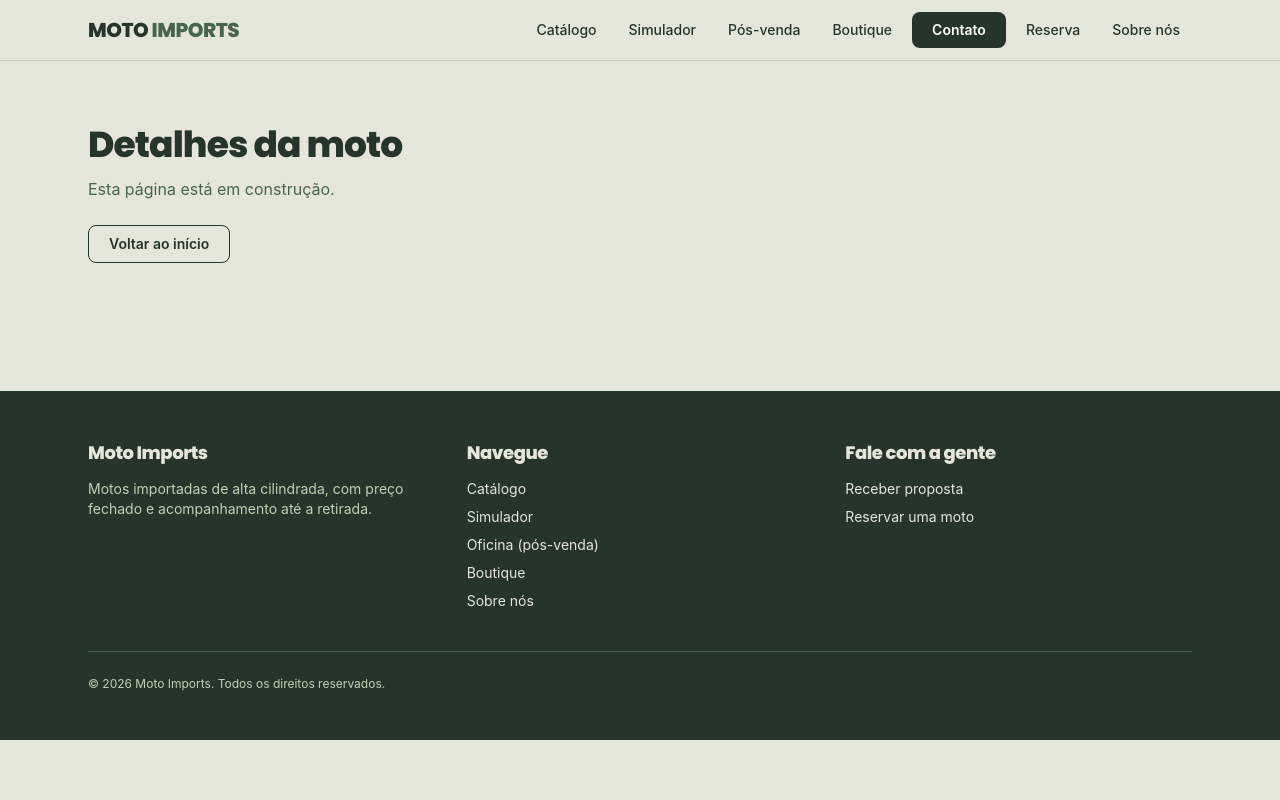
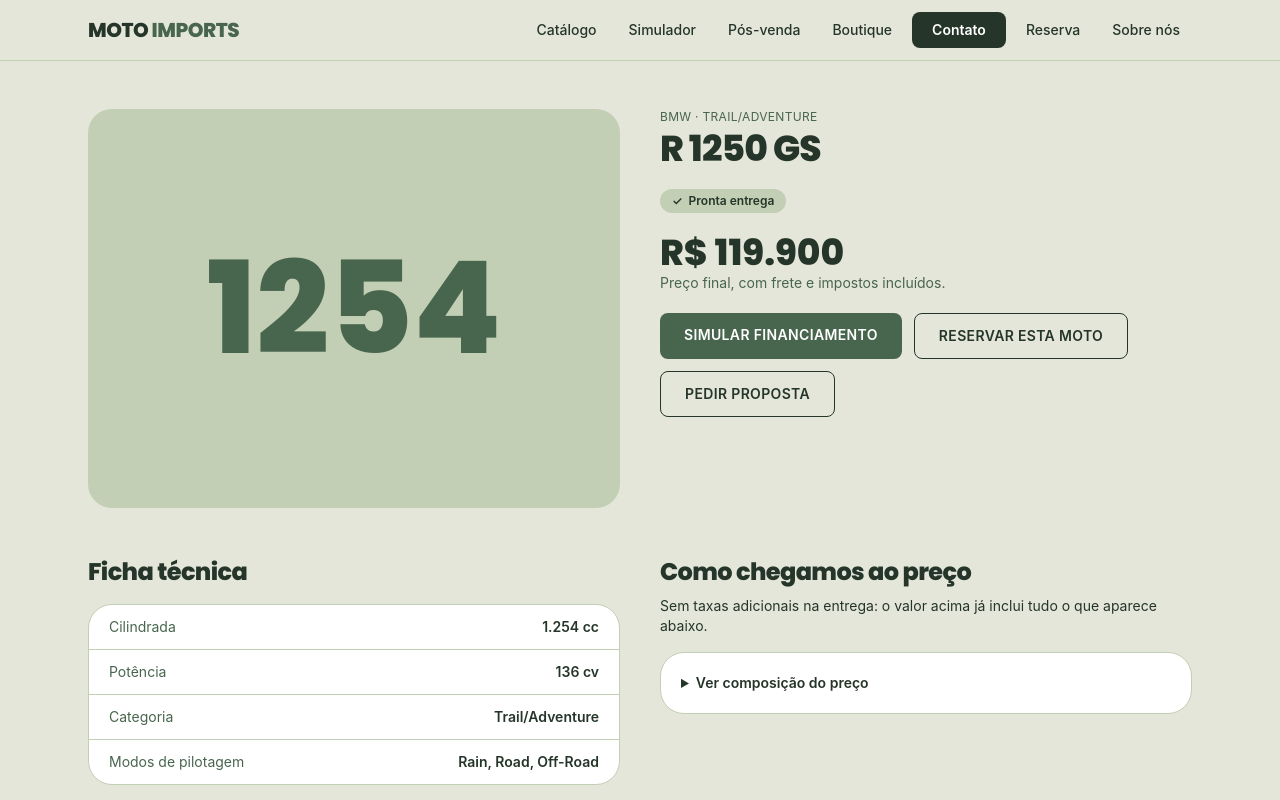
Before and after one commit to diasDev09/MotoImports, a React (Vite) app: page /moto/bmw-r-1250-gs in a window 1280 px wide. Shown: the top 800 px of the page. Built offline with nearby package versions, Linux system fonts and the light colour scheme.

Commit message:
feat(moto): página de detalhe com preço composto e atalhos (RF-02, RF-05, RF-09)

```diff
--- a/src/App.tsx
+++ b/src/App.tsx
@@ -1,6 +1,7 @@
 import { Routes, Route } from 'react-router-dom'
 import Navbar from './components/Navbar.tsx'
 import Footer from './components/Footer.tsx'
+import MotoDetalhe from './pages/MotoDetalhe.tsx'
 import Placeholder from './components/Placeholder.tsx'
 import Home from './pages/Home.tsx'
 import Catalogo from './pages/Catalogo.tsx'
@@ -20,7 +21,7 @@
         <Routes>
           <Route path="/" element={<Home />} />
           <Route path="/catalogo" element={<Catalogo />} />
-          <Route path="/moto/:id" element={<Placeholder titulo="Detalhes da moto" />} />
+          <Route path="/moto/:id" element={<MotoDetalhe />} />
           <Route path="/contato" element={<Contato />} />
           <Route path="/simulador" element={<Simulador />} />
           <Route path="/checkout" element={<Checkout />} />
--- /dev/null
+++ b/src/pages/MotoDetalhe.tsx
@@ -0,0 +1,177 @@
+import { Link, useNavigate, useParams } from 'react-router-dom'
+import StockBadge from '../components/StockBadge.tsx'
+import VideoTestRide from '../components/VideoTestRide.tsx'
+import { useApp } from '../context/AppContext.ts'
+import { motos } from '../data/motos.ts'
+import type { Moto } from '../data/motos.ts'
+import { PARAMETROS_PRECIFICACAO } from '../data/parametros-precificacao.ts'
+import { decomporPrecoFinal } from '../domain/pricing.ts'
+import type { ComposicaoPreco } from '../domain/pricing.ts'
+import { formatarCilindrada, formatarPreco } from '../utils/formatters.ts'
+
+// Página de detalhe da moto (/moto/:id). RF-02 (preço final e composição), RF-05 (vídeo),
+// RF-09 (selo de estoque) e os atalhos para simular, reservar e pedir proposta.
+
+const botaoPrimario =
+    'rounded-lg bg-musgo-600 px-6 py-3 text-center text-sm font-semibold uppercase tracking-wide text-white hover:bg-musgo-900'
+const botaoSecundario =
+    'rounded-lg border border-musgo-900 px-6 py-3 text-center text-sm font-semibold uppercase tracking-wide text-musgo-900 hover:bg-musgo-200'
+
+// Se o preço for menor que os custos fixos, a decomposição lança RangeError: a ficha continua
+// funcionando e só esconde o detalhamento, em vez de derrubar a página.
+function comporPreco(preco: number): ComposicaoPreco | null {
+    try {
+        return decomporPrecoFinal(preco, PARAMETROS_PRECIFICACAO)
+    } catch {
+        return null
+    }
+}
+
+function NaoEncontrada() {
+    return (
+        <section className="py-16">
+            <title>Moto não encontrada | MotoImports</title>
+            <div className="mx-auto max-w-site px-6">
+                <h1 className="text-4xl">Moto não encontrada</h1>
+                <p className="mt-3 text-musgo-600">Esse modelo não está no nosso catálogo.</p>
+                <Link to="/catalogo" className={`${botaoSecundario} mt-6 inline-block`}>
+                    Ver o catálogo
+                </Link>
+            </div>
+        </section>
+    )
+}
+
+function Ficha({ moto }: { moto: Moto }) {
+    const navigate = useNavigate()
+    const { selecionarMoto } = useApp()
+    const composicao = comporPreco(moto.preco)
+
+    // Reservar e pedir proposta usam a moto escolhida do app: guardamos e seguimos para a página.
+    const irPara = (rota: string) => {
+        selecionarMoto(moto)
+        navigate(rota)
+    }
+
+    const linhas: [string, string][] = composicao
+        ? [
+            ['Preço base da moto', composicao.base],
+            ['Frete internacional', composicao.frete],
+            ['Despacho aduaneiro', composicao.despacho],
+            ['Imposto de importação', composicao.impostoImportacao],
+            ['Impostos fiscais', composicao.impostosFiscais],
+        ].map(([rotulo, valor]) => [rotulo as string, formatarPreco(valor as number)])
+        : []
+
+    return (
+        <article className="py-12">
+            <title>{`${moto.marca} ${moto.nome} | MotoImports`}</title>
+            <div className="mx-auto grid max-w-site gap-10 px-6 lg:grid-cols-2">
+                <div className="flex aspect-4/3 items-center justify-center overflow-hidden rounded-card bg-musgo-200">
+                    {moto.imagem ? (
+                        <img src={moto.imagem} alt={`${moto.marca} ${moto.nome}`} className="size-full object-cover" />
+                    ) : (
+                        <span aria-hidden="true" className="font-display text-9xl font-extrabold text-musgo-600">
+                            {moto.cilindrada}
+                        </span>
+                    )}
+                </div>
+
+                <div className="flex flex-col gap-5">
+                    <div>
+                        <p className="text-xs uppercase tracking-wide text-musgo-600">
+                            {moto.marca} · {moto.categoria}
+                        </p>
+                        <h1 className="mt-1 text-4xl">{moto.nome}</h1>
+                    </div>
+
+                    <div className="flex flex-wrap items-center gap-3">
+                        <StockBadge status={moto.estoque} />
+                        {moto.prazoDias && <span className="text-sm">Prazo: {moto.prazoDias}</span>}
+                    </div>
+
+                    <div>
+                        <p className="font-display text-4xl font-extrabold">{formatarPreco(moto.preco)}</p>
+                        <p className="text-sm text-musgo-600">Preço final, com frete e impostos incluídos.</p>
+                    </div>
+
+                    <div className="flex flex-col gap-3 sm:flex-row sm:flex-wrap">
+                        <Link to={`/simulador?moto=${moto.id}`} className={botaoPrimario}>
+                            Simular financiamento
+                        </Link>
+                        <button type="button" onClick={() => irPara('/checkout')} className={botaoSecundario}>
+                            Reservar esta moto
+                        </button>
+                        <button type="button" onClick={() => irPara('/contato')} className={botaoSecundario}>
+                            Pedir proposta
+                        </button>
+                        {moto.videoUrl && <VideoTestRide urlVideo={moto.videoUrl} titulo={`Test-ride da ${moto.nome}`} />}
+                    </div>
+                </div>
+            </div>
+
+            <div className="mx-auto mt-12 grid max-w-site gap-10 px-6 lg:grid-cols-2">
+                <section aria-labelledby="ficha-titulo">
+                    <h2 id="ficha-titulo" className="text-2xl">Ficha técnica</h2>
+                    <dl className="mt-4 divide-y divide-musgo-200 rounded-card border border-musgo-200 bg-white">
+                        {[
+                            ['Cilindrada', formatarCilindrada(moto.cilindrada)],
+                            ['Potência', `${moto.potenciaCv} cv`],
+                            ['Categoria', moto.categoria],
+                            ['Modos de pilotagem', moto.modos.join(', ')],
+                        ].map(([rotulo, valor]) => (
+                            <div key={rotulo} className="flex justify-between gap-4 px-5 py-3 text-sm">
+                                <dt className="text-musgo-600">{rotulo}</dt>
+                                <dd className="text-right font-semibold">{valor}</dd>
+                            </div>
+                        ))}
+                    </dl>
+
+                    {moto.destaques.length > 0 && (
+                        <>
+                            <h3 className="mt-8 text-xl">Destaques</h3>
+                            <ul className="mt-3 list-disc space-y-1 pl-5 text-sm">
+                                {moto.destaques.map((d) => (
+                                    <li key={d}>{d}</li>
+                                ))}
+                            </ul>
+                        </>
+                    )}
+                </section>
+
+                {composicao && (
+                    <section aria-labelledby="preco-titulo">
+                        <h2 id="preco-titulo" className="text-2xl">Como chegamos ao preço</h2>
+                        <p className="mt-2 text-sm">
+                            Sem taxas adicionais na entrega: o valor acima já inclui tudo o que aparece abaixo.
+                        </p>
+                        <details className="mt-4 rounded-card border border-musgo-200 bg-white p-5">
+                            <summary className="cursor-pointer text-sm font-semibold">Ver composição do preço</summary>
+                            <dl className="mt-4 divide-y divide-musgo-200">
+                                {linhas.map(([rotulo, valor]) => (
+                                    <div key={rotulo} className="flex justify-between gap-4 py-2 text-sm">
+                                        <dt>{rotulo}</dt>
+                                        <dd className="font-semibold">{valor}</dd>
+                                    </div>
+                                ))}
+                                <div className="flex justify-between gap-4 py-2 text-sm font-bold">
+                                    <dt>Total</dt>
+                                    <dd>{formatarPreco(composicao.total)}</dd>
+                                </div>
+                            </dl>
+                            <p className="mt-3 text-xs text-musgo-600">
+                                Divisão estimada com as alíquotas de referência da loja; o total é o preço final.
+                            </p>
+                        </details>
+                    </section>
+                )}
+            </div>
+        </article>
+    )
+}
+
+export default function MotoDetalhe() {
+    const { id } = useParams()
+    const moto = motos.find((m) => m.id === id)
+    return moto ? <Ficha moto={moto} /> : <NaoEncontrada />
+}
```
Also changed, not shown: 2 other files (tests, documents, lock files or other folders).
